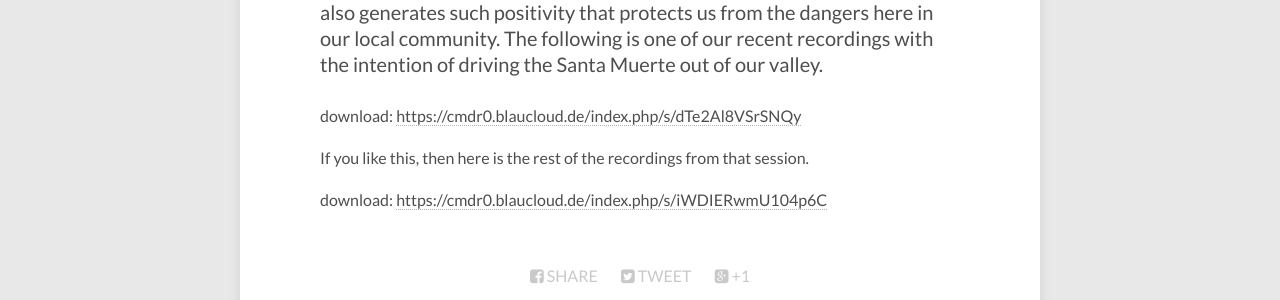
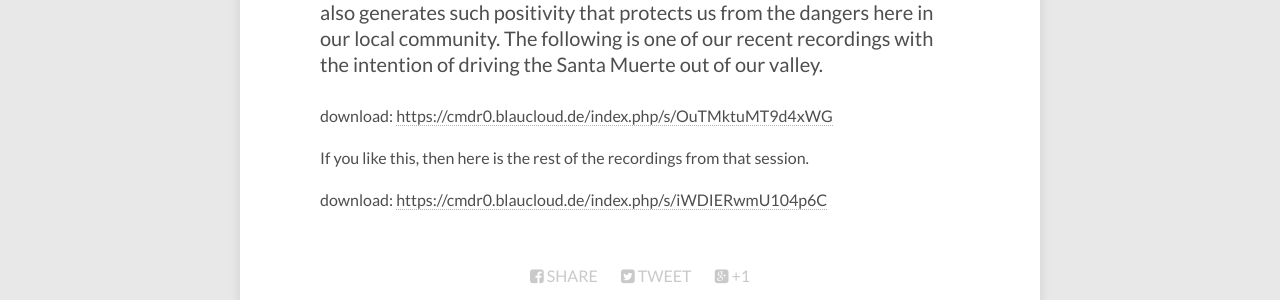
Before and after one commit to anandamurtiidiscursos/anandamurtiidiscursos.github.io, a Jekyll site: the page built from _posts/2015-09-04-Kiirtan.md, in a window 1280 px wide. Shown: the part 414-714 px from the top of the page. Built offline with Jekyll 4.4.1, drawn with Linux system fonts in a browser that asks for light colours; nearby versions of some CDN libraries; comment, search, counter and statistics services are not loaded; some of the changed lines change nothing that is shown.

Commit message:
Updated 2015-09-04-Kiirtan.md

```diff
--- a/_posts/2015-09-04-Kiirtan.md
+++ b/_posts/2015-09-04-Kiirtan.md
@@ -11,7 +11,7 @@ comments: true
 
 Baba Nam Kevalam is a Sanskrit mantra that means “Only Love Is.” There is no other reality than this infinite bliss. We may approach It in so many ways: through sublime thoughts, good actions with sincere love for others and even through aesthetics. This mantra can be sung or chanted with any elevating melody and with any style of music. We use it as a form of spiritual practice to purify the environment and prepare for meditation. It also generates such positivity that protects us from the dangers here in our local community. The following is one of our recent recordings with the intention of driving the Santa Muerte out of our valley.
 
-download: <a href="https://cmdr0.blaucloud.de/index.php/s/dTe2Al8VSrSNQyL">https://cmdr0.blaucloud.de/index.php/s/dTe2Al8VSrSNQy</a>
+download: <a href="https://cmdr0.blaucloud.de/index.php/s/OuTMktuMT9d4xWG">https://cmdr0.blaucloud.de/index.php/s/OuTMktuMT9d4xWG</a>
 
 If you like this, then here is the rest of the recordings from that session.
 
```
